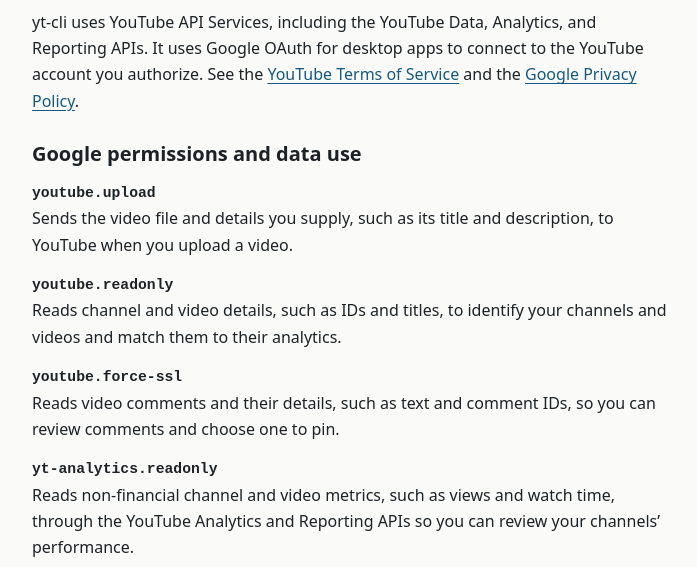
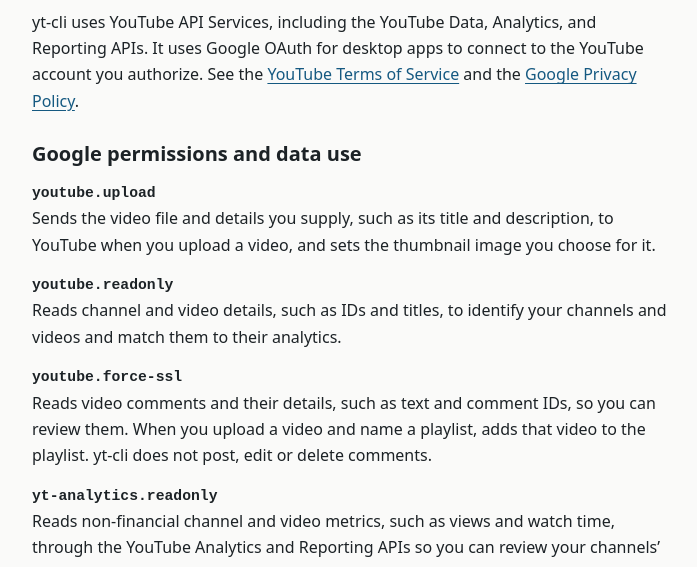
Before and after one commit to wtydev/yt-cli, a plain HTML site: page site/privacy.html in a window 1280 px wide. Shown: the part 214-781 px from the top of the page, without its empty margins (288-985 px from the left). Drawn offline with Linux system fonts and the light colour scheme.

Commit message:
Correct site claims about comment pinning and scope use (#3)
yt can't pin comments (the API has no endpoint for it); it prints the
Studio link. youtube.force-ssl is also used to add an upload to a
playlist, and youtube.upload to set its thumbnail.

```diff
--- a/site/privacy.html
+++ b/site/privacy.html
@@ -107,13 +107,13 @@
     <h2>Google permissions and data use</h2>
     <dl>
       <dt><code>youtube.upload</code></dt>
-      <dd>Sends the video file and details you supply, such as its title and description, to YouTube when you upload a video.</dd>
+      <dd>Sends the video file and details you supply, such as its title and description, to YouTube when you upload a video, and sets the thumbnail image you choose for it.</dd>
 
       <dt><code>youtube.readonly</code></dt>
       <dd>Reads channel and video details, such as IDs and titles, to identify your channels and videos and match them to their analytics.</dd>
 
       <dt><code>youtube.force-ssl</code></dt>
-      <dd>Reads video comments and their details, such as text and comment IDs, so you can review comments and choose one to pin.</dd>
+      <dd>Reads video comments and their details, such as text and comment IDs, so you can review them. When you upload a video and name a playlist, adds that video to the playlist. yt-cli does not post, edit or delete comments.</dd>
 
       <dt><code>yt-analytics.readonly</code></dt>
       <dd>Reads non-financial channel and video metrics, such as views and watch time, through the YouTube Analytics and Reporting APIs so you can review your channels’ performance.</dd>
```
Also changed, not shown: site/index.html (+1 -1 lines).
